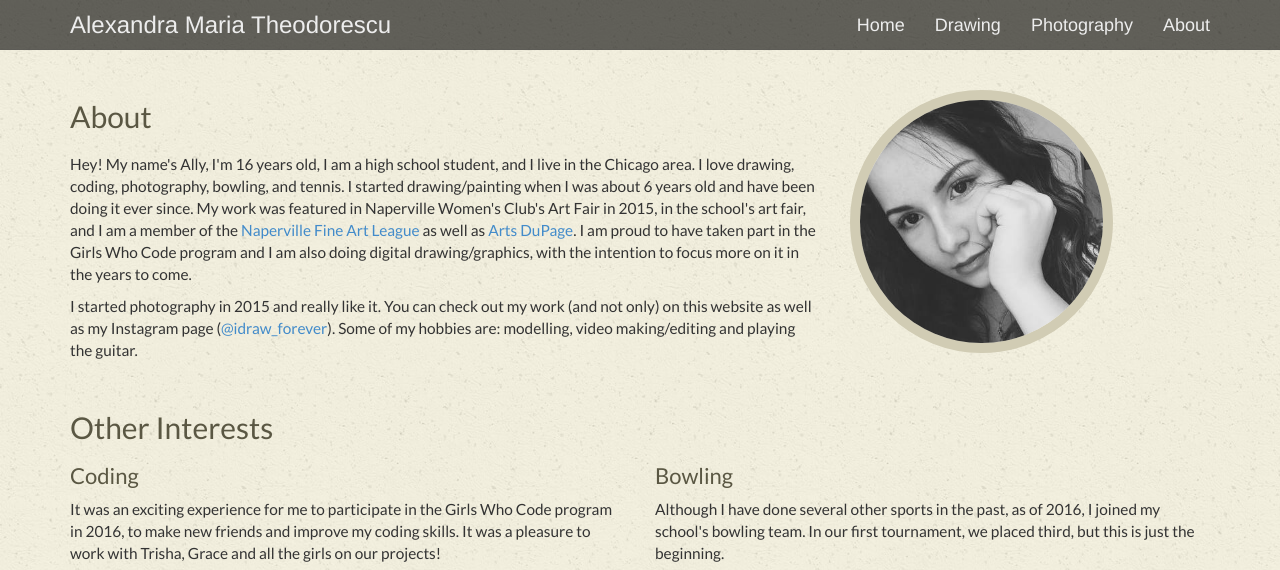
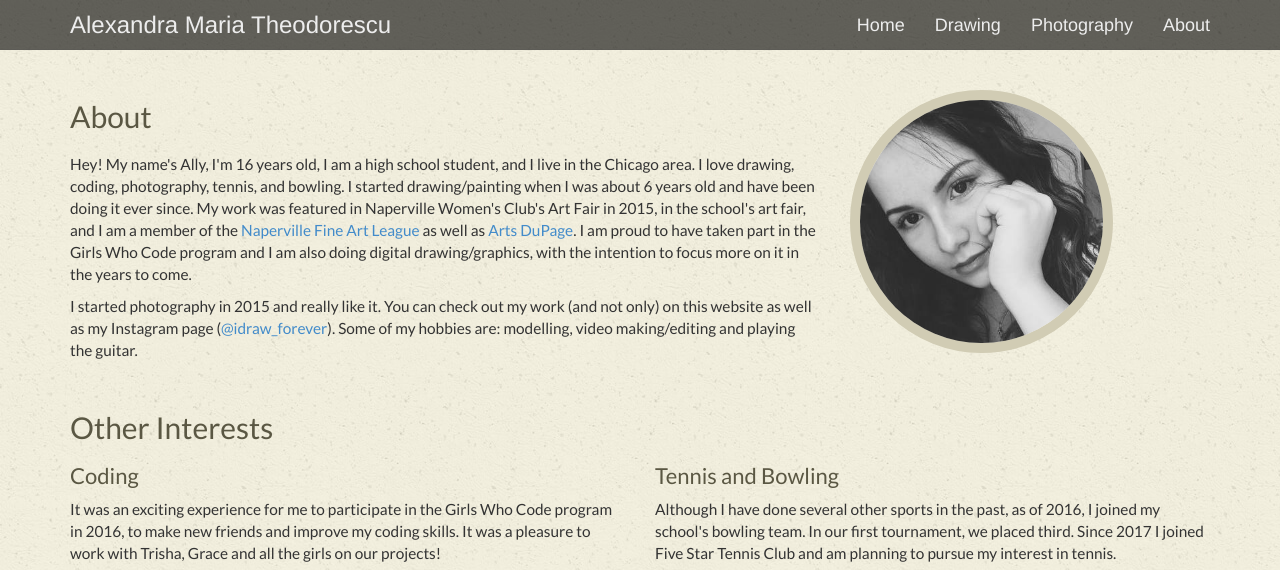
Before and after one commit to allyth/allyth, a Jekyll site: the page built from about.html, in a window 1280 px wide and 900 px high, cut to the strip 0-570 px from the top of the window. Built offline with Jekyll 4.4.1, drawn with Linux system fonts in a browser that asks for light colours; some web fonts are replaced.

Commit message:
changed about

```diff
--- a/about.html
+++ b/about.html
@@ -9,7 +9,7 @@ title: About
             <h2>About</h2>
 
             <div style="padding: 10px 0px;">
-                <p>Hey! My name's Ally, I'm 16 years old, I am a high school student, and I live in the Chicago area. I love drawing, coding, photography, bowling, and tennis. I started drawing/painting when I was about 6 years old and have been doing it ever since. My work was featured in Naperville Women's Club's Art Fair in 2015, in the school's art fair, and I am a member of the <a href="http://www.napervilleartleague.com/alexandra-theodorescu.html">Naperville Fine Art League</a> as well as <a href="http://www.artsdupage.org/">Arts DuPage</a>. I am proud to have taken part in the Girls Who Code program and I am also doing digital drawing/graphics, with the intention to focus more on it in the years to come.</p>
+                <p>Hey! My name's Ally, I'm 16 years old, I am a high school student, and I live in the Chicago area. I love drawing, coding, photography, tennis, and bowling. I started drawing/painting when I was about 6 years old and have been doing it ever since. My work was featured in Naperville Women's Club's Art Fair in 2015, in the school's art fair, and I am a member of the <a href="http://www.napervilleartleague.com/alexandra-theodorescu.html">Naperville Fine Art League</a> as well as <a href="http://www.artsdupage.org/">Arts DuPage</a>. I am proud to have taken part in the Girls Who Code program and I am also doing digital drawing/graphics, with the intention to focus more on it in the years to come.</p>
                 <p>I started photography in 2015 and really like it. You can check out my work (and not only) on this website as well as my Instagram page (<a href="https://www.instagram.com/idraw_forever/">@idraw_forever</a>). Some of my hobbies are: modelling, video making/editing and playing the guitar.</p>
                 <!--<br>-->
             </div>
@@ -35,9 +35,9 @@ title: About
         </div>
 
         <div class="col-md-6">
-            <h3>Bowling</h3>
+            <h3>Tennis and Bowling</h3>
 
-            <p>Although I have done several other sports in the past, as of 2016, I joined my school's bowling team. In our first tournament, we placed third, but this is just the beginning.</p>
+            <p>Although I have done several other sports in the past, as of 2016, I joined my school's bowling team. In our first tournament, we placed third. Since 2017 I joined Five Star Tennis Club and am planning to pursue my interest in tennis.</p>
             <p>
                 <img style="width: 300px;" src="/img/site/bowling-tournament-2016.jpg" />
             </p>
```
